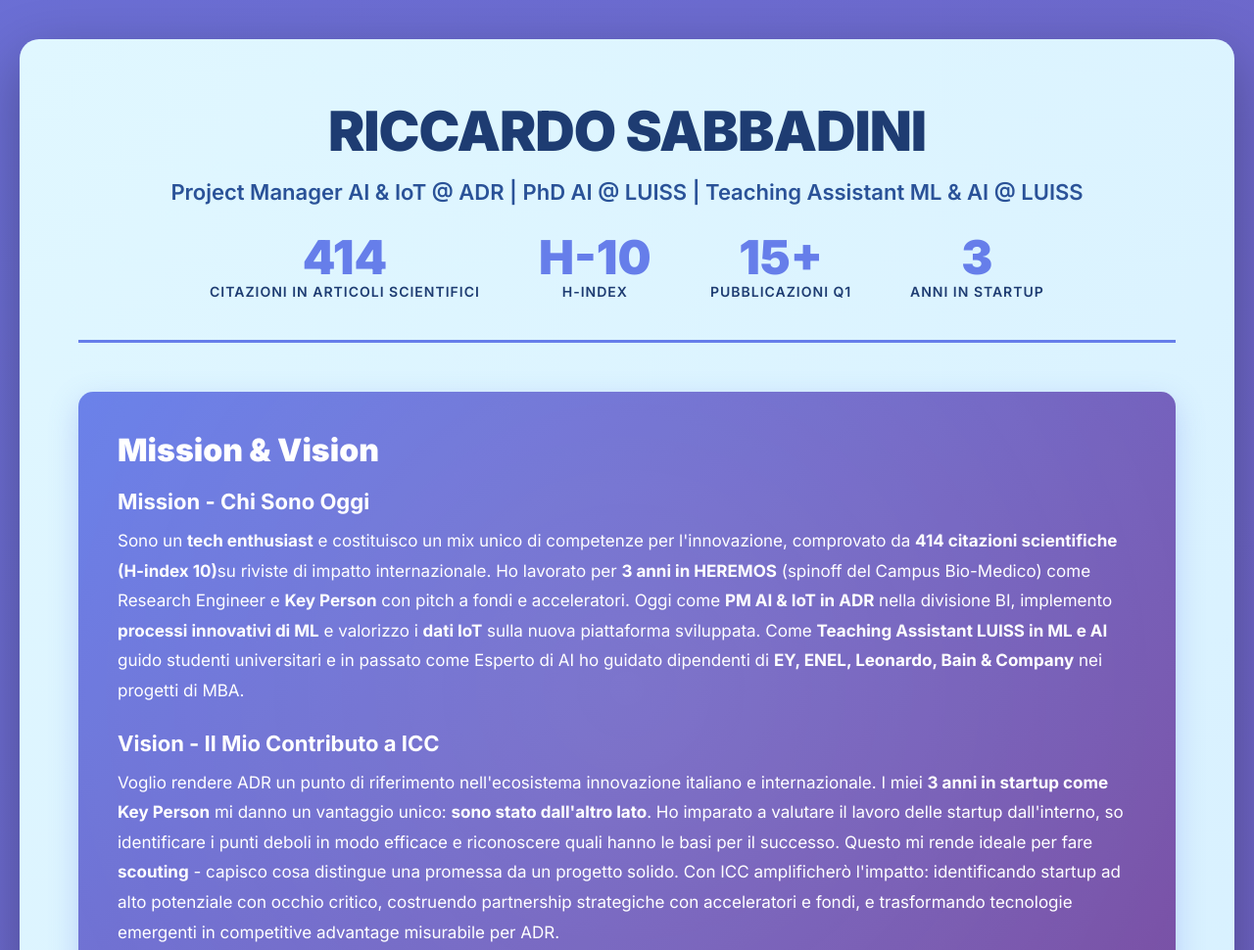
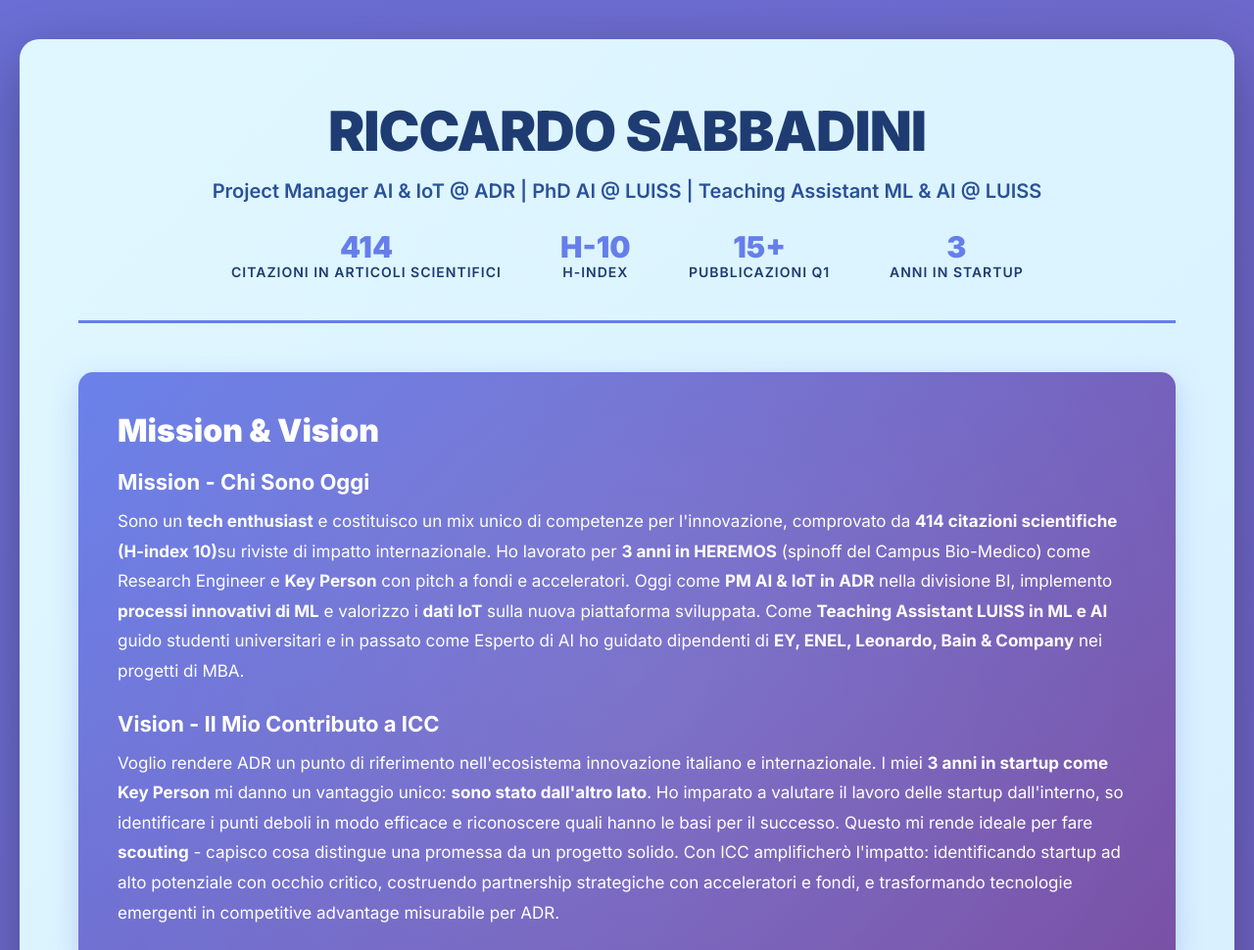
Before and after one commit to sabbachina/Candidatura-icc, a plain HTML site: page index.html in a window 1280 px wide. Shown: the top 970 px of the page at 98% size. Drawn offline with Linux system fonts and the light colour scheme.

Commit message:
Update index.html

```diff
--- a/index.html
+++ b/index.html
@@ -82,7 +82,7 @@
         }
 
         .hero .tagline {
-            font-size: 22px;
+            font-size: 20px;
             color: #2a5298;
             margin-bottom: 30px;
             font-weight: 600;
@@ -121,7 +121,7 @@
         }
 
         .metric-number {
-            font-size: 48px;
+            font-size: 30px;
             font-weight: 900;
             color: #667eea;
             display: block;
```
